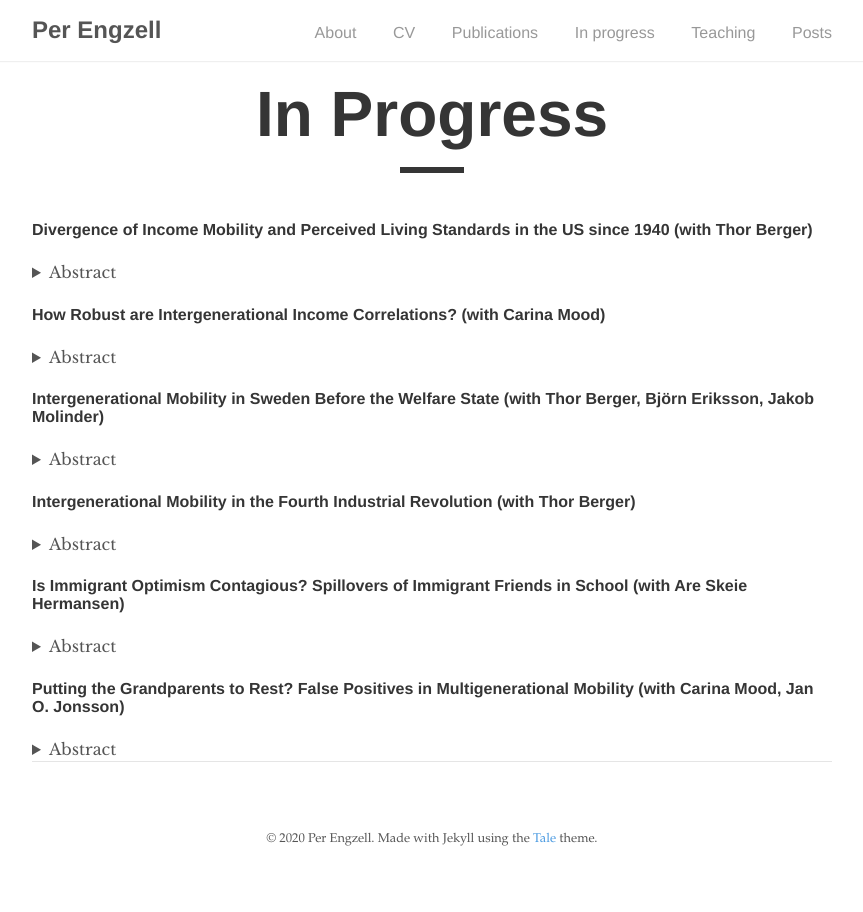
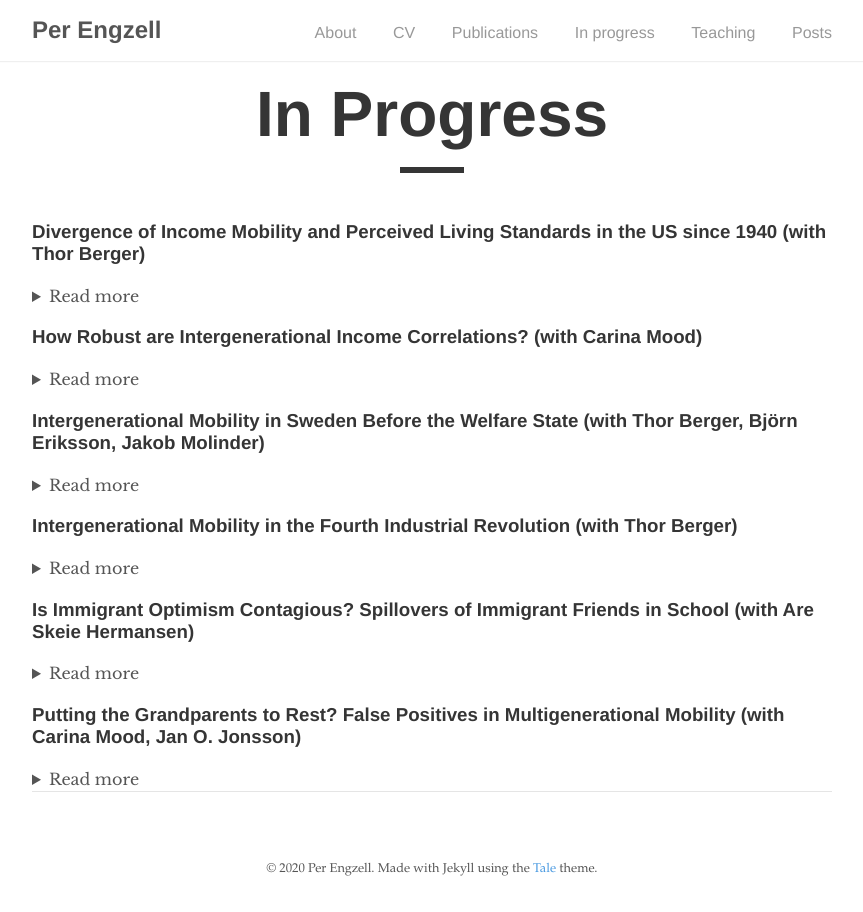
Before and after one commit to pengzell/pengzell.github.io, a Jekyll site: the page built from _pages/inprogress.md, in a window 1280 px wide. Shown: the whole page, without its empty margins (208-1071 px from the left). Built offline with Jekyll 4.4.1, drawn with Linux system fonts in a browser that asks for light colours.

Commit message:
Update inprogress.md

```diff
--- a/_pages/inprogress.md
+++ b/_pages/inprogress.md
@@ -5,46 +5,46 @@ author: "Per Engzell"
 permalink: /inprogress/
 ---
 
-#### Divergence of Income Mobility and Perceived Living Standards in the US since 1940 (with Thor Berger)
+### Divergence of Income Mobility and Perceived Living Standards in the US since 1940 (with Thor Berger)
 <details>
-<summary>Abstract</summary>
+<summary>Read more</summary>
 
 
 In just a few decades, Americans have seen a drastic decline in upward income mobility. Among baby boomers, 90% earned a higher real income than their parents; in recent cohorts, only half do. At the same time, secular trends raised living standards across a wide range of domains: improved health and lifespans, fading discrimination, cleaner air and water, increased safety from crime, and new digital goods and services. Against this background, we ask whether a growing share of Americans actually perceive that their living standards have declined relative to their parents. In contrast to income mobility, perceived mobility in  living standards remains stable and high, a divergence arguably attributable to improvements in quality of life. Social scientists and policy makers would benefit from a wider range of data to track the experience of successive generations.
 
 </details>
 
-#### How Robust are Intergenerational Income Correlations? (with Carina Mood)
+### How Robust are Intergenerational Income Correlations? (with Carina Mood)
 <details>
-<summary>Abstract</summary>
+<summary>Read more</summary>
 
 Recent work highlights how "researcher degrees of freedom" – undisclosed flexibility in research design – can give rise to varying results. The study of income mobility is no exception, with decisions ranging over income concept, unit of observation, functional form, treatment of outliers, etc. Using Swedish data on the population of children born 1958–1972, we exhaust a model space of several hundred thousands specifications to answer three questions. What is the range of reasonable estimates? Which specification fits data best? How sensitive are estimated trends? Linear correlations fit  better than rank correlations, while log-log correlations (and hence, elasticities) fit poorly and behave erratically over time. Even with more robust measures of association, different income definitions follow opposing trends: increasing persistence in family income and women's earnings, flat or decreasing in men's earnings.
 </details>
 
-#### Intergenerational Mobility in Sweden Before the Welfare State (with Thor Berger, Björn Eriksson, Jakob Molinder)
+### Intergenerational Mobility in Sweden Before the Welfare State (with Thor Berger, Björn Eriksson, Jakob Molinder)
 <details>
-<summary>Abstract</summary>
+<summary>Read more</summary>
 
 This paper analyzes intergenerational mobility in Sweden prior to the emergence of the welfare state. We use full-count census data to link more than 400,000 sons observed in 1910 to their fathers in 1880. In terms of occupational mobility, Sweden was more mobile than other European countries. Mobility patterns are closer to the Americas with several regions exhibiting similar rates of mobility as the New World economies. We provide suggestive evidence that geographic mobility and urbanisation – rather than structural differences between the Old and New World – account for historical differences in mobility.
 </details>
 
-#### Intergenerational Mobility in the Fourth Industrial Revolution (with Thor Berger)
+### Intergenerational Mobility in the Fourth Industrial Revolution (with Thor Berger)
 <details>
-<summary>Abstract</summary>
+<summary>Read more</summary>
 
 The maturation of industrial society has long been seen as an engine of occupational upgrading and opportunity. Following the rise of the factory, the assembly line, and the office computer, we are now in a fourth industrial revolution where intelligent systems are transforming the nature of work. What are the consequences of this transformation for intergenerational income mobility? Examining variation across 722 U.S. labor markets, we find that intergenerational persistence is higher in areas heavily exposed to automation. These effects are rooted in childhood experiences and concentrated among men from disadvantaged homes. Unequal labour relations appear to exacerbate the association, while affordable access to college ameliorates it. The received view of industrial change as an engine of mobility should be revised to consider the institutional setting that governs the nature of the relationship.
 </details>
 
-#### Is Immigrant Optimism Contagious? Spillovers of Immigrant Friends in School (with Are Skeie Hermansen)
+### Is Immigrant Optimism Contagious? Spillovers of Immigrant Friends in School (with Are Skeie Hermansen)
 <details>
-<summary>Abstract</summary>
+<summary>Read more</summary>
 
 Is academic achievement affected by the presence of immigrant peers? Previous work mostly suggests no but, we argue, has been misguided on two accounts. First, it focused on aggregate social settings such as schools, while social interactions unfold in more intimate settings. Secondly, it assumed that immigrant peers would harm performance, ignoring their often high aspirations. We use a combination of administrative and sociometric network data from Sweden, and develop methods that let us estimate causal effects of immigrant peers at the level of (i) schools, (ii) classrooms, and (iii) friendship networks. We find little influence at the aggregate level but a strong and positive impact of immigrant peers in the same classroom and of immigrant friends. Existing studies may  have mistaken both the sign and the magnitude of immigrant influence.
 </details>
 
-#### Putting the Grandparents to Rest? False Positives in Multigenerational Mobility (with Carina Mood, Jan O. Jonsson)
+### Putting the Grandparents to Rest? False Positives in Multigenerational Mobility (with Carina Mood, Jan O. Jonsson)
 <details>
-<summary>Abstract</summary>
+<summary>Read more</summary>
 
 A recent literature studies the role of grandparents in status transmission. We use newly harmonized income tax records on over 700,000 Swedish lineages to establish four empirical facts. First, a model that includes both mothers and fathers and takes a multidimensional view of stratification reduces the residual three-generation association in our population to a trivial size. Second, data on fathers’ cognitive ability shows that even extensive controls for standard socioeconomic variables fail to remove omitted variable bias. Third, the common finding that grandparents compensate poor parental resources can be attributed to greater difficulty of observing parent status accurately at the lower end of the distribution. Fourth, the lower the data quality, and the less detailed the model, the greater is the size of the estimated grandparent coefficient. Future work on multigenerational mobility should pay less attention to the size and significance of this association, which depends heavily on arbitrary sample and specification characteristics, and go on to establish a set of more robust descriptive facts.
 </details>
```
